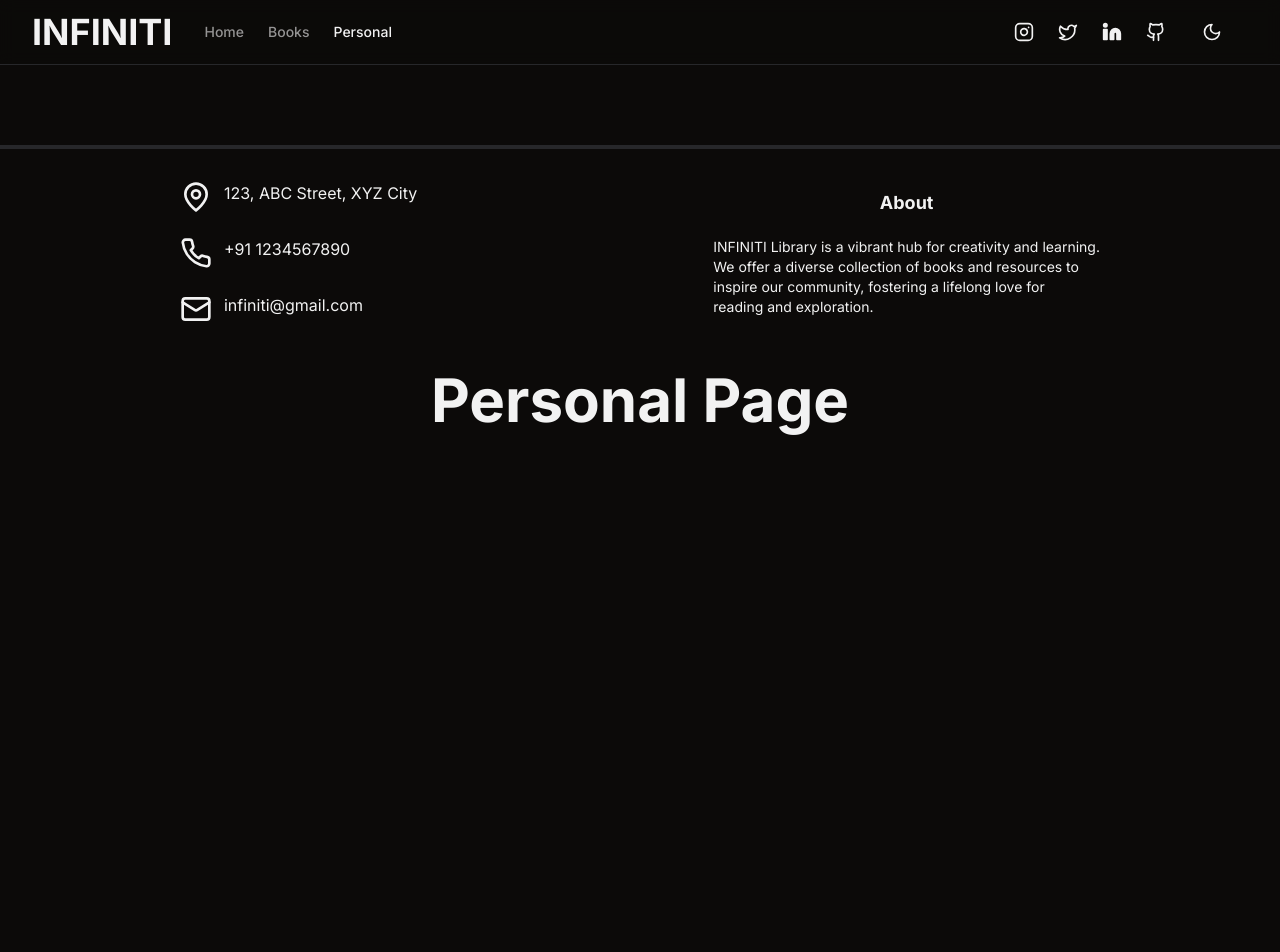
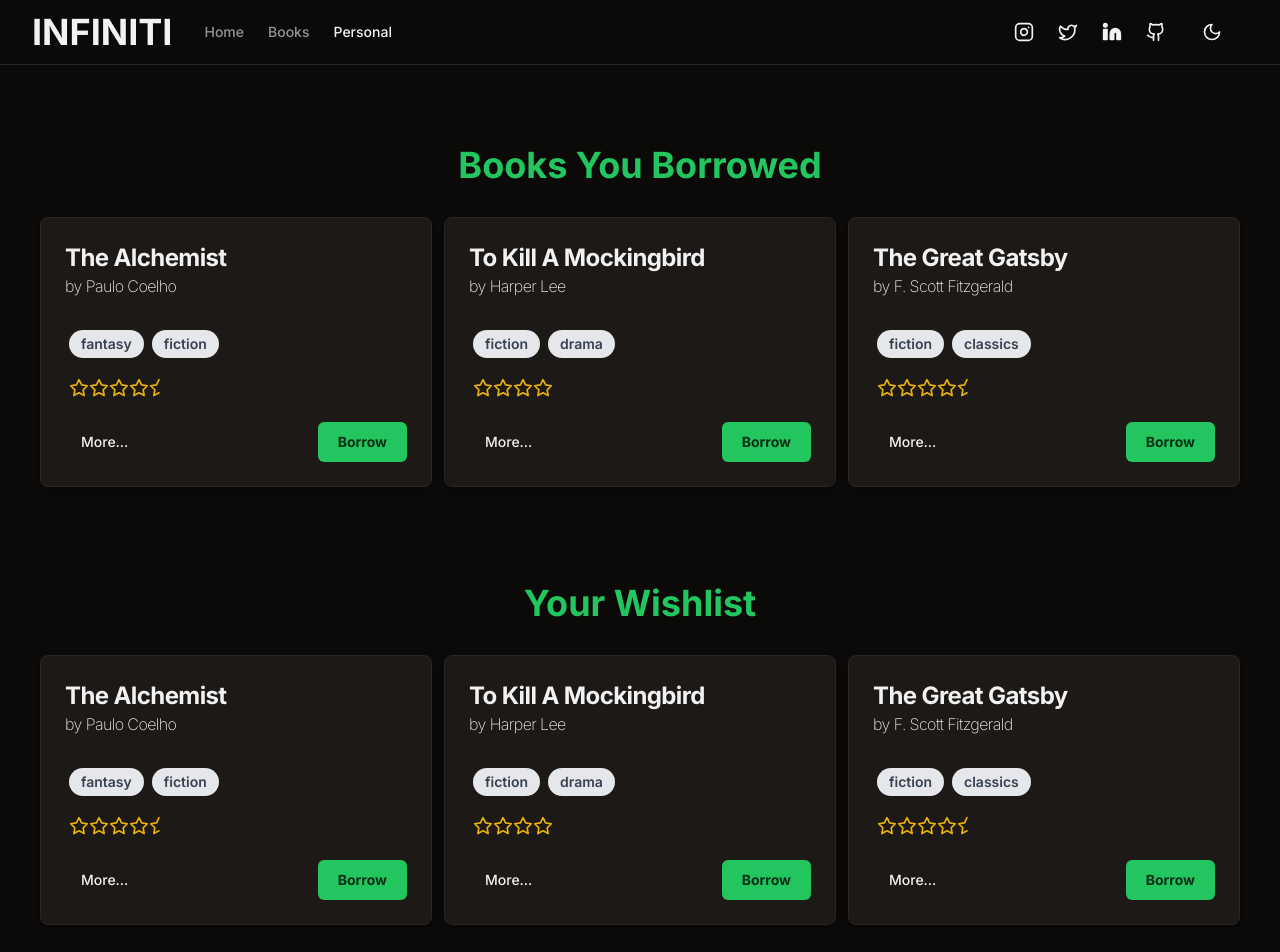
Before and after one commit to Hari-Keshav-Rajesh/proj_sql, a Next.js app in the folder web_sql/: page /dash/personal in a window 1280 px wide. Shown: the top 952 px of the page. Before the commit the page ends 800 px from the top, so only its background shows below. Built offline with nearby package versions, Linux system fonts and the light colour scheme; what tailwindcss-animated would draw is missing.

Commit message:
chore: logout and frontend for personal page

```diff
--- a/web_sql/app/dash/personal/page.tsx
+++ b/web_sql/app/dash/personal/page.tsx
@@ -1,9 +1,157 @@
+import BookCard from "@/components/bookCard";
+
+import { Button } from "@/components/ui/button";
+import {
+  AlertDialog,
+  AlertDialogAction,
+  AlertDialogCancel,
+  AlertDialogContent,
+  AlertDialogDescription,
+  AlertDialogFooter,
+  AlertDialogHeader,
+  AlertDialogTitle,
+  AlertDialogTrigger,
+} from "@/components/ui/alert-dialog"
+
+import Link from "next/link"
+
 export default function Personal(){
+
+    const borrowedBooks = [
+      {
+        id: 1,
+        title: 'The Alchemist',
+        author: 'Paulo Coelho',
+        tags: ['fantasy', 'fiction'],
+        stock: 0,
+        rating: 4.75,
+        description: 'A philosophical novel about a young Andalusian shepherd named Santiago who travels from Spain to Egypt in search of a treasure hidden in the pyramids.'
+    },
+    {
+        id: 2,
+        title: 'To Kill a Mockingbird',
+        author: 'Harper Lee',
+        tags: ['fiction', 'drama'],
+        stock: 15,
+        rating: 4.2,
+        description: 'A Pulitzer Prize-winning novel that explores racial injustice and moral growth through the eyes of a young girl named Scout Finch in the American South.'
+    },
+    {
+        id: 3,
+        title: 'The Great Gatsby',
+        author: 'F. Scott Fitzgerald',
+        tags: ['fiction', 'classics'],
+        stock: 20,
+        rating: 4.5,
+        description: 'A tragic love story set in the roaring 1920s, depicting the pursuit of wealth, decadence, and the American Dream through the eyes of Jay Gatsby.'
+    }
+    ]
+
+    const wishlistBooks = [
+      {
+        id: 1,
+        title: 'The Alchemist',
+        author: 'Paulo Coelho',
+        tags: ['fantasy', 'fiction'],
+        stock: 0,
+        rating: 4.75,
+        description: 'A philosophical novel about a young Andalusian shepherd named Santiago who travels from Spain to Egypt in search of a treasure hidden in the pyramids.'
+    },
+    {
+        id: 2,
+        title: 'To Kill a Mockingbird',
+        author: 'Harper Lee',
+        tags: ['fiction', 'drama'],
+        stock: 15,
+        rating: 4.2,
+        description: 'A Pulitzer Prize-winning novel that explores racial injustice and moral growth through the eyes of a young girl named Scout Finch in the American South.'
+    },
+    {
+        id: 3,
+        title: 'The Great Gatsby',
+        author: 'F. Scott Fitzgerald',
+        tags: ['fiction', 'classics'],
+        stock: 20,
+        rating: 4.5,
+        description: 'A tragic love story set in the roaring 1920s, depicting the pursuit of wealth, decadence, and the American Dream through the eyes of Jay Gatsby.'
+    }
+    ]
+
     return (
-      <div className="absolute left-[50%] top-[50%] m-0 translate-x-[-50%] translate-y-[-50%]">
-        <h1 className="block h-full p-4 text-center text-6xl font-bold">
-          Personal Page
-        </h1>
+      <div className="mt-20 mx-10 flex flex-col gap-16 lg:gap-24">
+
+        <div className="flex flex-col gap-8 mt-c5 px-c3 pb-c3 md:mt-c1 lg:mt-c1 xl:mt-0">
+          <div className="text-4xl font-bold text-primary text-center">
+              Books You Borrowed
+          </div>
+          <div className="flex flex-col gap-3 md:grid md:grid-cols-2 xl:grid-cols-3">
+              {
+                borrowedBooks.length>0 ?
+                (
+                  borrowedBooks.map((book) => (
+                    <BookCard key={book.id} title={book.title} author={book.author} tags={book.tags} rating={book.rating} stock={book.stock} description={book.description}/>
+                  ))
+                ) : (
+                  <div className="text-lg font-bold flex justify-center">
+                    No books borrowed yet
+                  </div>
+                )
+              }
+          </div>
+        </div >
+
+        <div className="flex flex-col gap-8 mt-c5 px-c3 pb-c3 md:mt-c1 lg:mt-c1 xl:mt-0">
+          <div className="text-4xl font-bold text-primary text-center">
+              Your Wishlist
+          </div>
+          <div className="flex flex-col gap-3 md:grid md:grid-cols-2 xl:grid-cols-3">
+              {
+                wishlistBooks.length>0 ?
+                (
+                  wishlistBooks.map((book) => (
+                    <BookCard key={book.id} title={book.title} author={book.author} tags={book.tags} rating={book.rating} stock={book.stock} description={book.description}/>
+                  ))
+                ) : (
+                  <div className="text-lg font-bold flex justify-center">
+                    Your Wishlist is empty
+                  </div>
+                )
+              }
+          </div>
+        </div >
+
+        <div className="flex justify-center">
+          <AlertDialog>
+
+            <AlertDialogTrigger asChild>
+              <Button variant="destructive">
+                Log Out
+              </Button>
+            </AlertDialogTrigger>
+
+            <AlertDialogContent>
+              <AlertDialogHeader>
+                Are you sure you want to log out?
+              </AlertDialogHeader>
+              <AlertDialogDescription>
+                You will be redirected to the login page.
+              </AlertDialogDescription>
+              <AlertDialogFooter>
+                <AlertDialogCancel>
+                  <Link href="/">
+                    Yes
+                  </Link>
+                </AlertDialogCancel>
+                <AlertDialogAction>
+                  No
+                </AlertDialogAction>
+              </AlertDialogFooter>
+            </AlertDialogContent>
+
+          </AlertDialog>
+
+        </div>
+
       </div>
     );
 };
```
